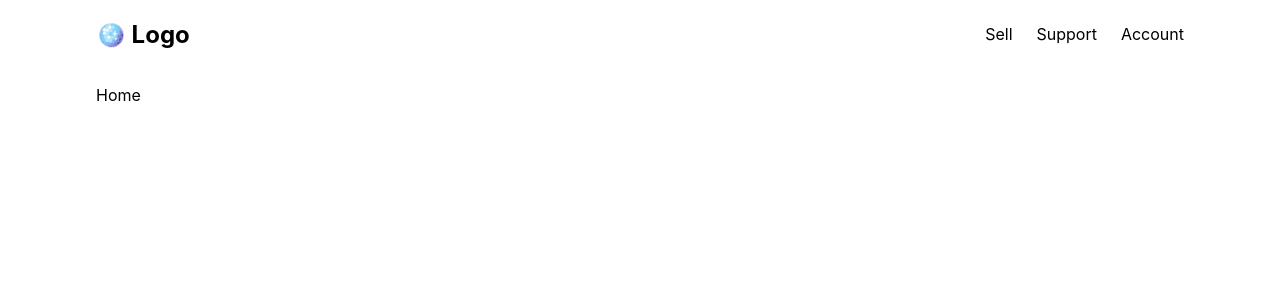
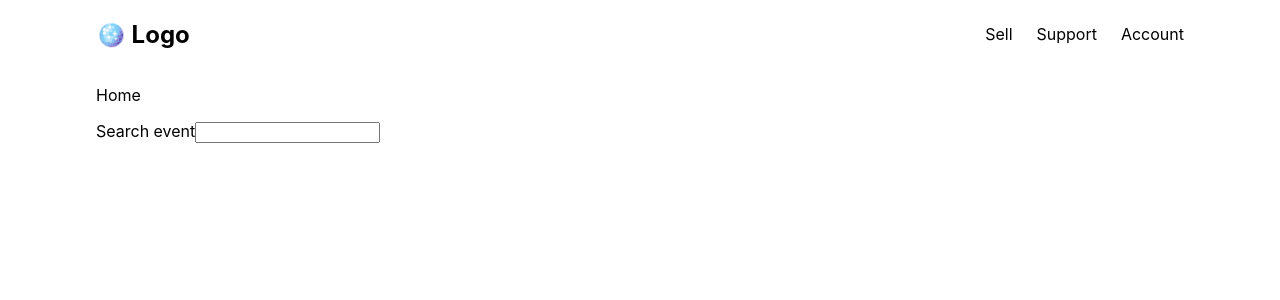
Before and after one commit to itsninam/ticket, a React (Create React App) app: page / in a window 1280 px wide. Shown: the top 300 px of the page. Built offline with nearby package versions, Linux system fonts and the light colour scheme.

Commit message:
Create ticket search component

```diff
--- a/src/App.js
+++ b/src/App.js
@@ -1,11 +1,11 @@
 import "./App.css";
 import NavBar from "./Components/NavBar";
 import HomePage from "./Pages/HomePage";
-
-import { Routes, Route } from "react-router";
 import SellTickets from "./Pages/SellTickets";
 import Support from "./Pages/Support";
 import Account from "./Pages/Account";
+
+import { Routes, Route } from "react-router";
 
 function App() {
   return (
--- /dev/null
+++ b/src/Components/TicketSearch.js
@@ -0,0 +1,10 @@
+const TicketSearch = () => {
+  return (
+    <form action="">
+      <label htmlFor="search">Search event</label>
+      <input type="text" id="search" />
+    </form>
+  );
+};
+
+export default TicketSearch;
--- a/src/Pages/HomePage.js
+++ b/src/Pages/HomePage.js
@@ -1,8 +1,10 @@
+import TicketSearch from "../Components/TicketSearch";
+
 const HomePage = ({ children }) => {
   return (
     <header>
       <p>Home</p>
-      {children}
+      <TicketSearch />
     </header>
   );
 };
```
